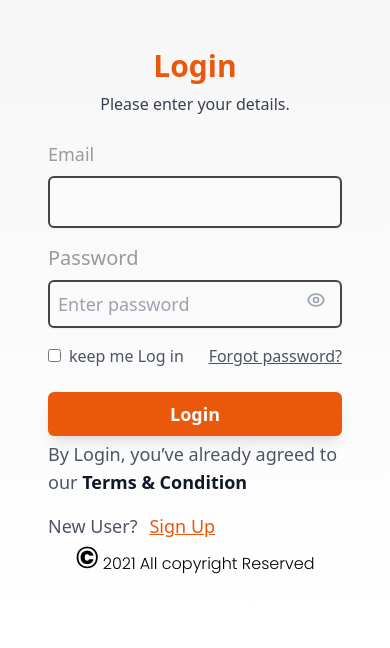
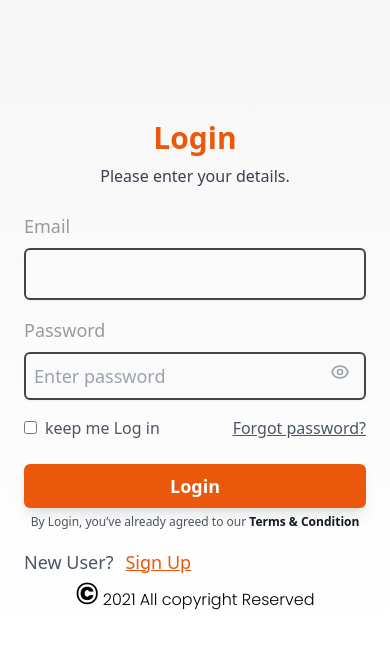
Before and after one commit to mbox-project/mbox-user, a React (Create React App) app: page /auth/login in a window 390 px wide. Shown: the top 648 px of the page. Built offline with nearby package versions, Linux system fonts and the light colour scheme.

Commit message:
made some neccessary changes

```diff
--- a/src/pages/Auth/Login/index.jsx
+++ b/src/pages/Auth/Login/index.jsx
@@ -29,10 +29,10 @@ function Login() {
           </p>
         </div>
       </div>
-      <div className="w-full lg:w-1/2 lg:mx-auto  md:my-auto generalbg p-12">
+      <div className="w-full lg:w-1/2 lg:mx-auto  md:my-auto generalbg p-6 lg:p-12">
         <div className="w-full">
           <div className="text-center ">
-            <h1 className="text-3xl lg:text-4xl font-bold lg:mt-32 text-orange-600 mb-2">
+            <h1 className="text-3xl lg:text-4xl font-bold mt-24 lg:mt-32 text-orange-600 mb-2">
               Login
             </h1>
             <p className=" lg:text-base text-base text-gray-700">
@@ -49,7 +49,7 @@ function Login() {
               <Input
                 name="email"
                 type="email"
-                className="w-full  p-2 inputcolor focus:outline-none pr-12 mt-2 text-2xl lg:text-base border-[#444444] border-2 rounded-md shadow-sm"
+                className="w-full  p-2 inputcolor focus:outline-none pr-0 lg:pr-12 mt-2 text-2xl lg:text-base border-[#444444] border-2 rounded-md shadow-sm"
                 required={true}
                 autoFocus={false}
                 onChange={onChangeInput}
@@ -57,7 +57,7 @@ function Login() {
             </div>
             <div className="mb-4">
               <Label
-                className="w-full text-xl lg:text-base text-[#9A9A9A]"
+                className="w-full text-lg lg:text-base text-[#9A9A9A]"
                 htmlFor="password"
                 title="Password"
               />
@@ -119,20 +119,20 @@ function Login() {
               Login
             </Button>
             <div className="flex justify-center mb-1">
-              <span className="text-gray-600 text-lg leading-12  lg:leading-0  lg:text-sm pt-1">
+              <span className="text-gray-600 text-xs  leading-relaxed   lg:leading-0  lg:text-sm mt-1">
                 By Login, you’ve already agreed to our{" "}
                 <Link to="/" className="text-gray-900 pt-3  lg:pt-0 font-bold">
                   Terms & Condition
                 </Link>
               </span>
             </div>
-            <div className="flex mt-4 lg:pt-0">
-              <p className="mr-3 text-gray-600 text-lg lg:text-base">
+            <div className="flex mt-4 lg:pt-0 ">
+              <p className="mr-3 text-gray-600  flex justify-center lg:block text-lg lg:text-base">
                 New User?
               </p>
               <Link
                 to="/auth/register"
-                className="text-orange-600 text-lg lg:text-base underline"
+                className="text-orange-600 text-lg  lg:text-base underline"
               >
                 Sign Up
               </Link>
```
